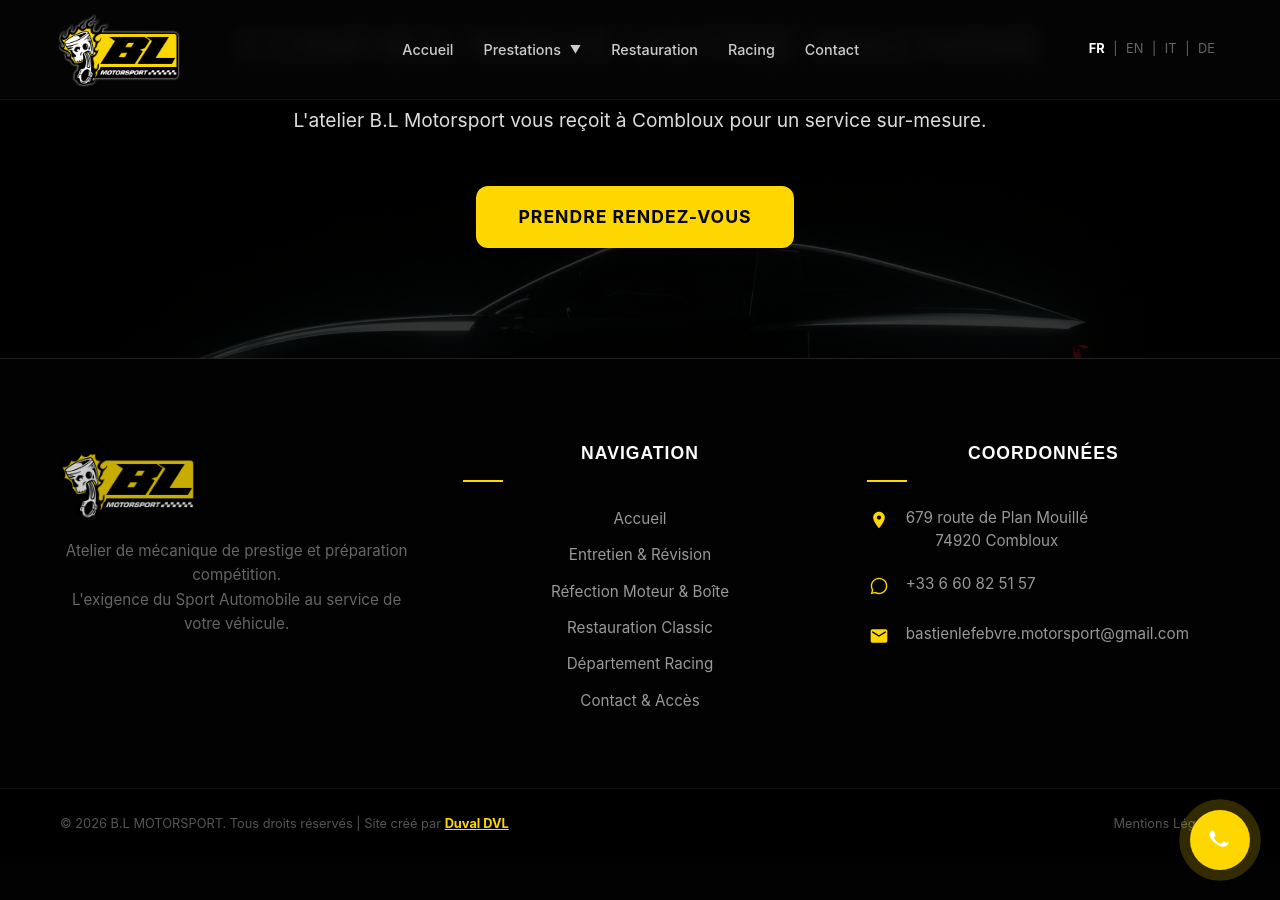
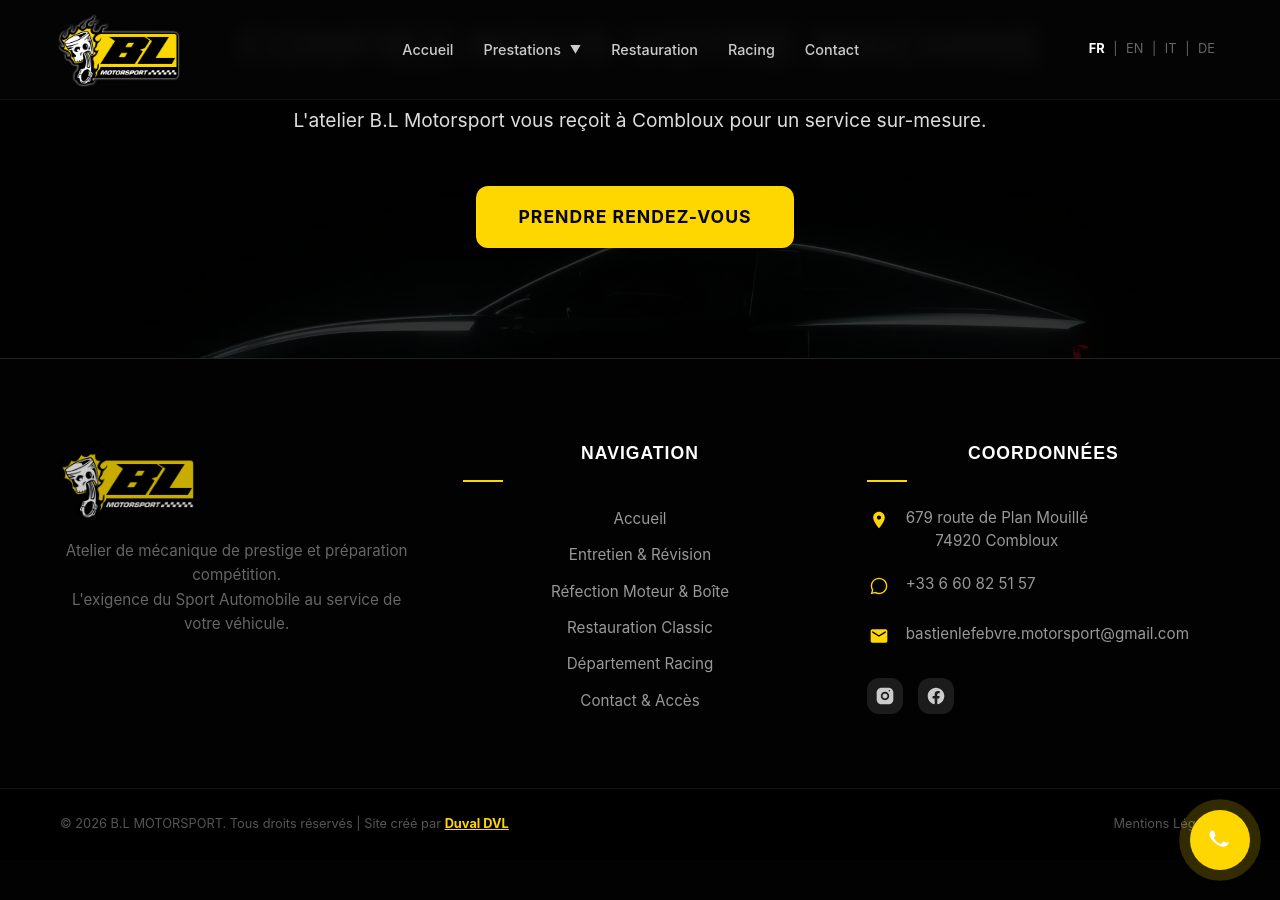
Before and after one commit to DuvalDVL/bl-motorsport, a Jekyll site: the page built from fr/index.html, in a window 1280 px wide and 900 px high, scrolled down 3111 px. Built offline with Jekyll 4.4.1, drawn with Linux system fonts in a browser that asks for light colours.

Commit message:
Update footer.html

```diff
--- a/_includes/footer.html
+++ b/_includes/footer.html
@@ -32,7 +32,7 @@
             <svg viewBox="0 0 24 24"><path d="M12 2C8.13 2 5 5.13 5 9C5 14.25 12 22 12 22C12 22 19 14.25 19 9C19 5.13 15.87 2 12 2M12 11.5C10.62 11.5 9.5 10.38 9.5 9C9.5 7.62 10.62 6.5 12 6.5C13.38 6.5 14.5 7.62 14.5 9C14.5 10.38 13.38 11.5 12 11.5Z"/></svg>
           </div>
           <p>
-            <a href="https://maps.google.com/?q=679+route+de+Plan+Mouillé+74920+Combloux" target="_blank">
+            <a href="https://www.google.com/maps?q=B.L+Motorsport+Combloux" target="_blank" rel="noopener">
               {{ site.company.address }}<br>
               {{ site.company.zip }} {{ site.company.city }}
             </a>
@@ -56,6 +56,12 @@
         </div>
 
         <div class="social-links">
+          <a href="https://www.instagram.com/blmotorsport_combloux/" target="_blank" rel="noopener" aria-label="Instagram">
+            <svg viewBox="0 0 24 24"><path d="M7.8,2H16.2C19.4,2 22,4.6 22,7.8V16.2C22,19.4 19.4,22 16.2,22H7.8C4.6,22 2,19.4 2,16.2V7.8C2,4.6 4.6,2 7.8,2M12,7C9.2,7 7,9.2 7,12C7,14.8 9.2,17 12,17C14.8,17 17,14.8 17,12C17,9.2 14.8,7 12,7M12,15C10.3,15 9,13.7 9,12C9,10.3 10.3,9 12,9C13.7,9 15,10.3 15,12C15,13.7 13.7,15 12,15M17.2,4.8C16.7,4.8 16.3,5.2 16.3,5.7C16.3,6.2 16.7,6.6 17.2,6.6C17.7,6.6 18.1,6.2 18.1,5.7C18.1,5.2 17.7,4.8 17.2,4.8Z"/></svg>
+          </a>
+          <a href="https://www.facebook.com/profile.php?id=61587389083458" target="_blank" rel="noopener" aria-label="Facebook">
+            <svg viewBox="0 0 24 24"><path d="M12 2.04C6.5 2.04 2 6.53 2 12.06C2 17.06 5.66 21.21 10.44 21.96V14.96H7.9V12.06H10.44V9.85C10.44 7.34 11.93 5.96 14.22 5.96C15.31 5.96 16.45 6.15 16.45 6.15V8.62H15.19C13.95 8.62 13.56 9.39 13.56 10.18V12.06H16.34L15.89 14.96H13.56V21.96C18.34 21.21 22 17.06 22 12.06C22 6.53 17.5 2.04 12 2.04Z"/></svg>
+          </a>
         </div>
 
       </div>
@@ -64,7 +70,7 @@
 
   <div class="footer-bottom">
     <div class="container">
-      <p>&copy; {{ site.time | date: '%Y' }} {{ site.company.name }}. Tous droits réservés | Site créé par <a href="https://www.duvaldvl.com" class="creator-link">Duval DVL</a></p>
+      <p>© {{ site.time | date: '%Y' }} {{ site.company.name }}. Tous droits réservés | Site créé par <a href="https://www.duvaldvl.com" class="creator-link" target="_blank">Duval DVL</a></p>
       <p class="legal-links"><a href="{{ site.baseurl }}/fr/mentions-legales">Mentions Légales</a></p>
     </div>
   </div>
```
Lines whose indentation alone changed are shown as unchanged.
